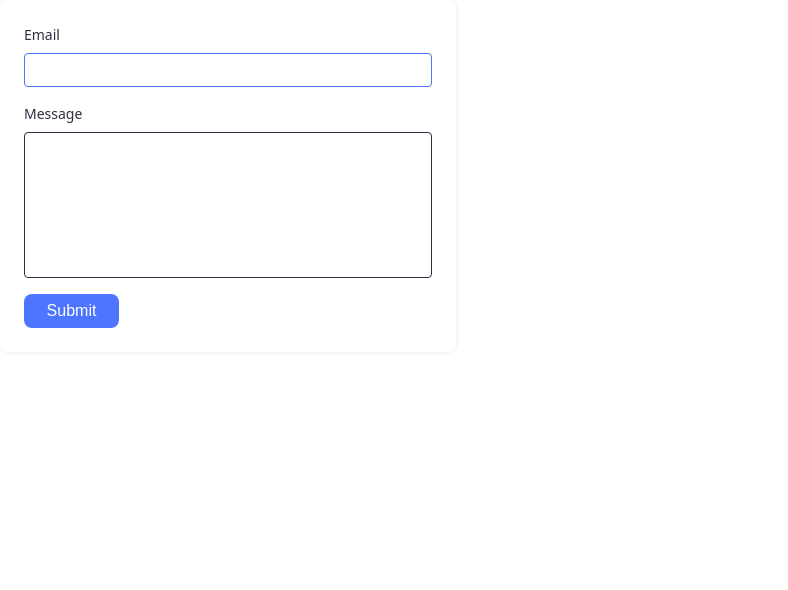
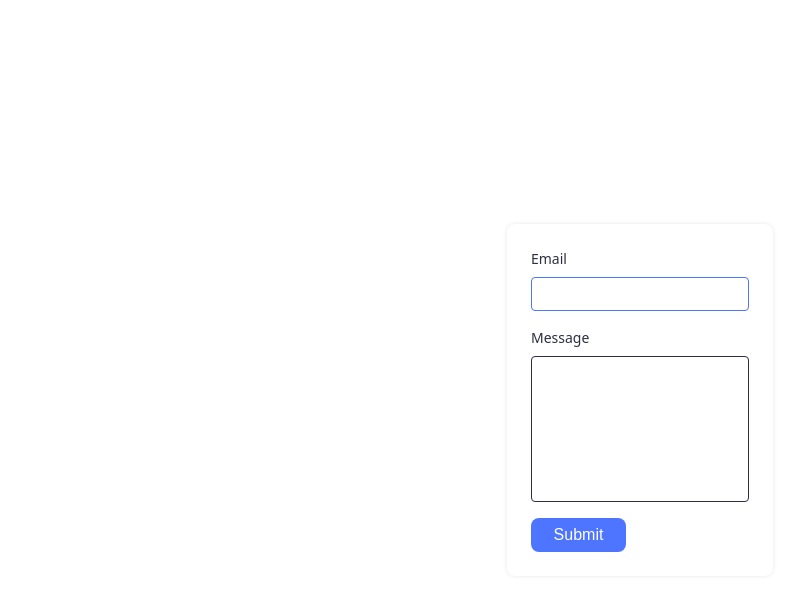
Before and after one commit to GiovanniAuditore/goit-js-hw-09, a website built with Vite: page src/2-form.html in a window 1280 px wide. Shown: the whole page, without its empty margins (0-788 px from the left). Built offline with nearby package versions, Linux system fonts and the light colour scheme.

Commit message:
Update styles.css

```diff
--- a/src/css/styles.css
+++ b/src/css/styles.css
@@ -101,3 +101,10 @@
 .feedback-form button:hover {
   background-color: #6c8cff;
 }
+
+.form-wrapper {
+  min-height: 100vh;
+  display: flex;
+  justify-content: center;
+  align-items: center;
+}
```
